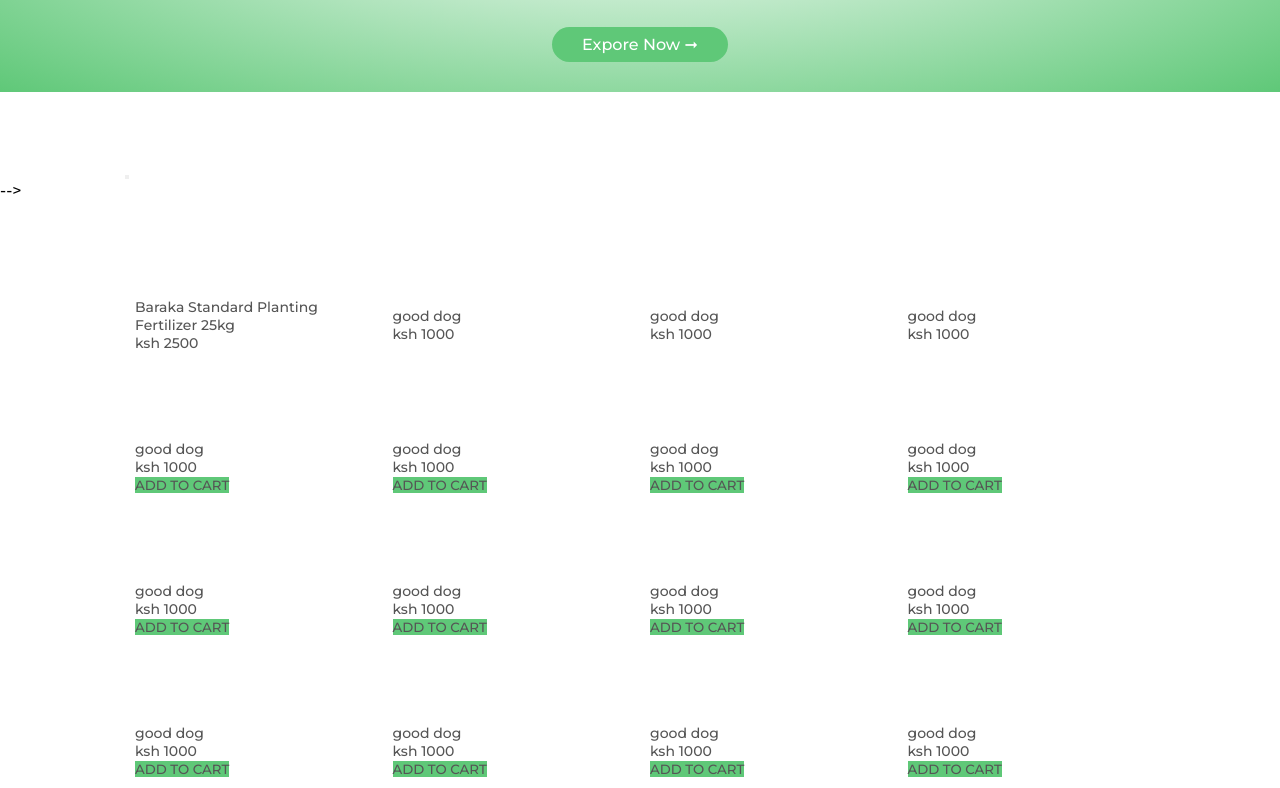
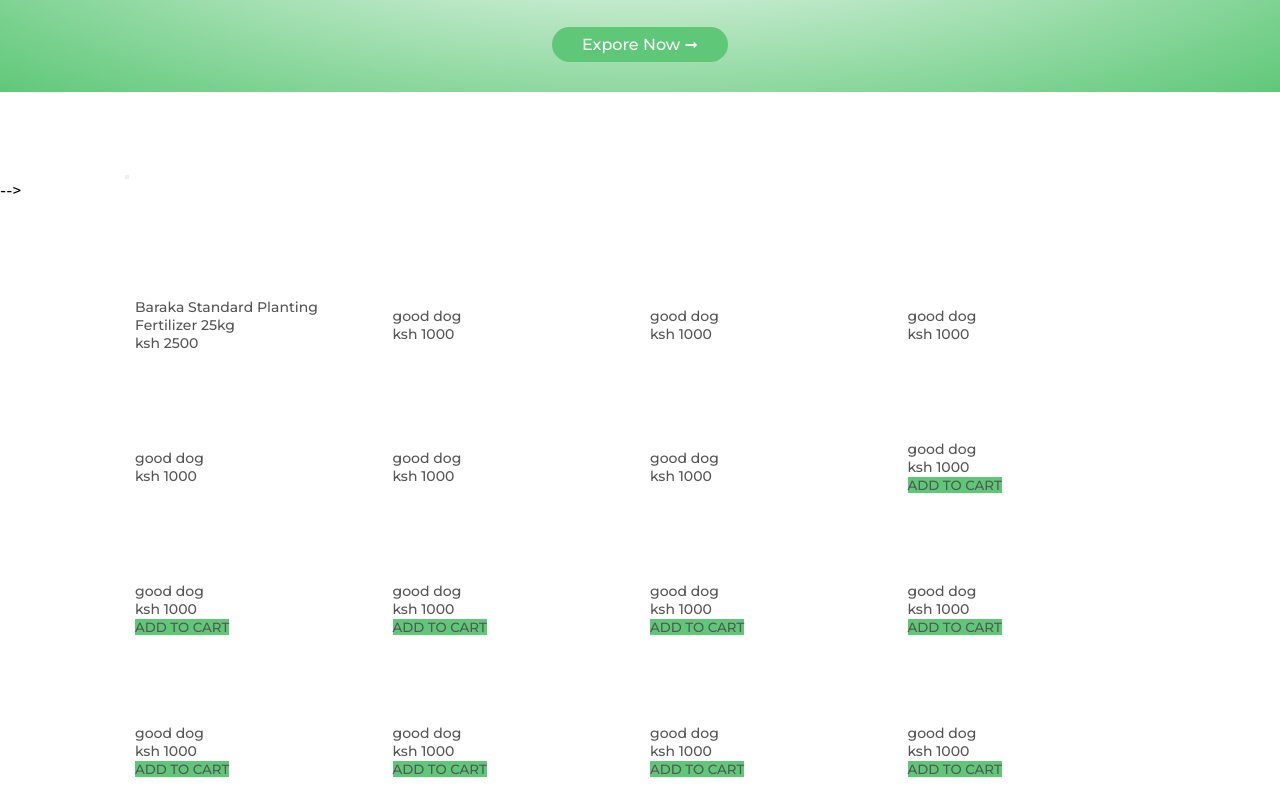
Before and after one commit to robbyevans/Agro-chem-ecom-project, a plain HTML site: page index.html in a window 1280 px wide. Shown: the part 309-1097 px from the top of the page. Drawn offline with Linux system fonts and the light colour scheme; no server answers.

Commit message:
deleted buttons

```diff
--- a/index.html
+++ b/index.html
@@ -100,7 +100,7 @@
         <h4>good dog</h4>
         <div class="rating">
           <p>ksh 1000</p>
-          <button id="item-btn btn-5" class="input-btn" ><a href="">ADD TO CART</a></button>
+
         </div>
       </div>
       <div class="col-4">
@@ -108,7 +108,7 @@
         <h4>good dog</h4>
         <div class="rating">
           <p>ksh 1000</p>
-          <button id="item-btn btn-6"class="input-btn" ><a href="">ADD TO CART</a></button>
+
         </div>
       </div>
       <div class="col-4">
@@ -116,7 +116,7 @@
         <h4>good dog</h4>
         <div class="rating">
           <p>ksh 1000</p>
-          <button id="item-btn btn-7"class="input-btn" ><a href="">ADD TO CART</a></button>
+
         </div>
       </div>
       <div class="col-4">
```
